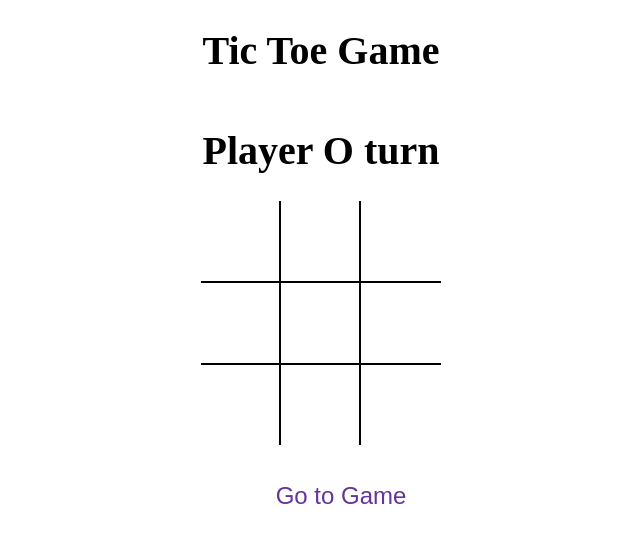
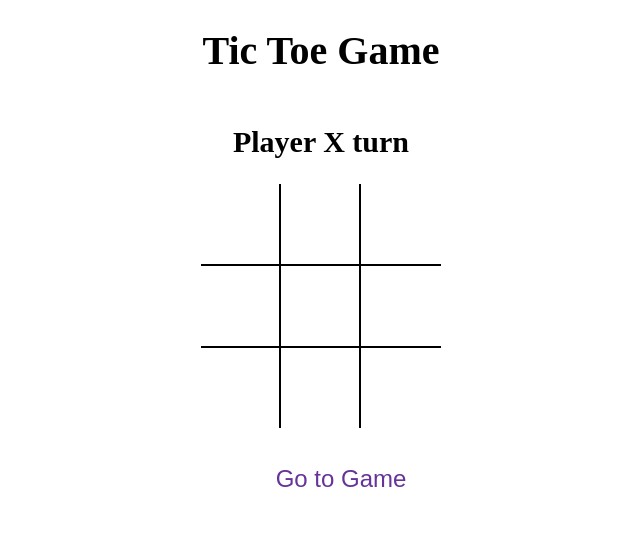
Before and after one commit to amansharma8194/tic-tac-toe-with-react, a React (Vite) app: page / in a window 1280 px wide. Shown: the top 542 px of the page, without its empty margins (319-959 px from the left). Built offline with nearby package versions, Linux system fonts and the light colour scheme.

Commit message:
displayed draw message

```diff
--- a/src/App.jsx
+++ b/src/App.jsx
@@ -4,7 +4,7 @@ import './styles/root.scss';
 import './components/winner';
 import { calculateWinner } from './components/winner';
 import History from './components/history';
-
+import StatusMessage from './components/StatusMessage';
 const App = () => {
   const [history, setHistory] = useState([
     { board: Array(9).fill(null), isxNext: true },
@@ -13,9 +13,7 @@ const App = () => {
   const current = history[currentMove];
   // console.log(current);
   const winner = calculateWinner(current.board);
-  const Message = winner
-    ? `Winner is ${winner}`
-    : ` Player ${history.isxNext ? 'X' : 'O'} turn`;
+
   // console.log(winner, Message);
   const handleSquareClick = position => {
     if (current.board[position] || winner) {
@@ -39,7 +37,7 @@ const App = () => {
   return (
     <div className="app">
       <h1>Tic Toe Game</h1>
-      <h1>{Message}</h1>
+      <StatusMessage winner={winner} current={current} />
       <Board board={current.board} handleSquareClick={handleSquareClick} />
       <History history={history} moveTo={moveTo} />
     </div>
--- /dev/null
+++ b/src/components/StatusMessage.jsx
@@ -0,0 +1,18 @@
+import React from 'react';
+
+const StatusMessage = ({ winner, current }) => {
+  // const Message = winner
+  // ? `Winner is ${winner}`
+  // : ` Player ${history.isxNext ? 'X' : 'O'} turn`;
+  const noSpace = current.board.every(el => el !== null);
+  // console.log(noSpace);
+  return (
+    <h2>
+      {winner && `Winner is ${winner}`}
+      {!winner && !noSpace && ` Player ${current.isxNext ? 'X' : 'O'} turn`}
+      {!winner && noSpace && 'DRAW'}
+    </h2>
+  );
+};
+
+export default StatusMessage;
```
